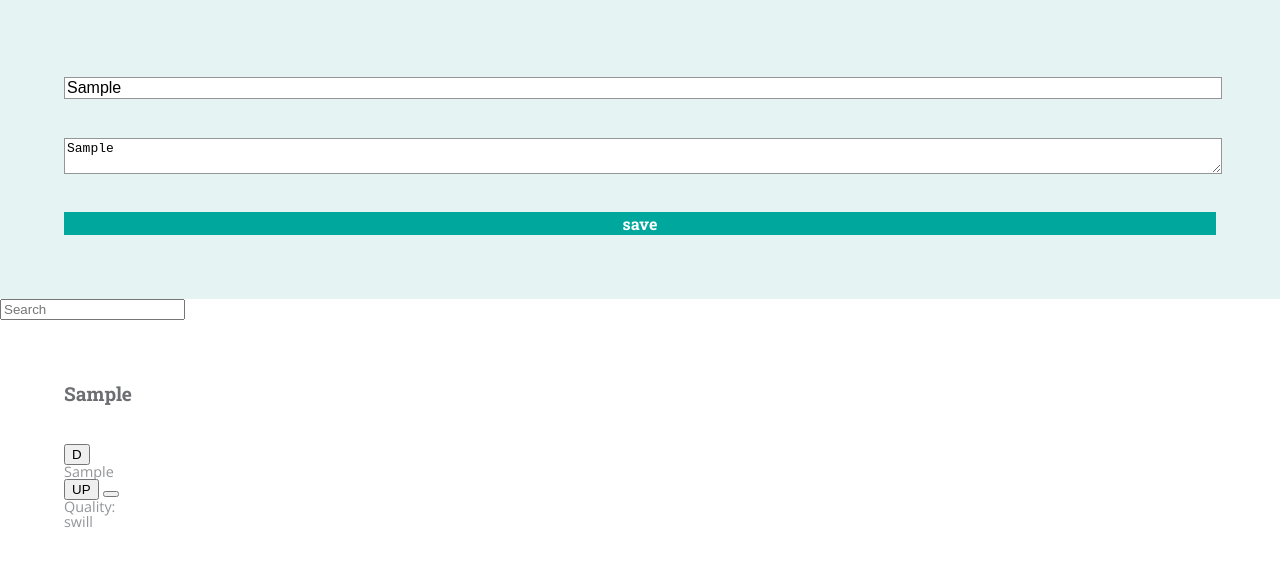
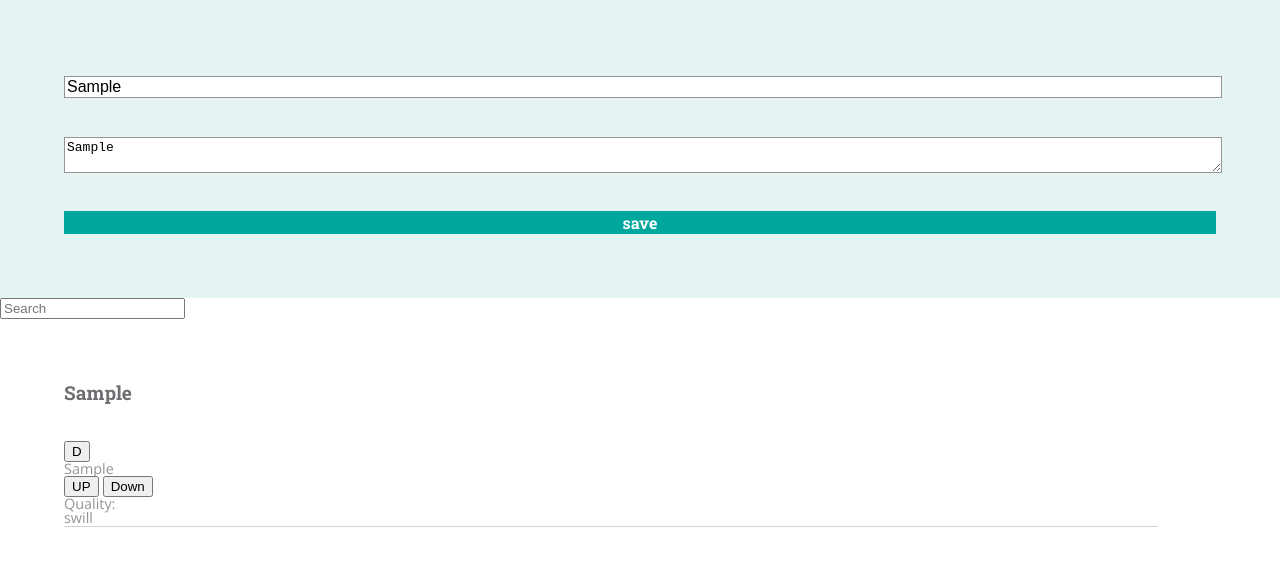
Before and after one commit to marissa27/idea-box, a plain HTML site: page index.html in a window 1280 px wide. Both pictures are taken after typing "Sample", "Sample" into the empty fields and a click on the input "save". Shown: the part 114-680 px from the top of the page. Drawn offline with nearby package versions, Linux system fonts and the light colour scheme.

Commit message:
Edit border property to right element. When article is deleted have it deleted out of localStorage.

```diff
--- a/main.css
+++ b/main.css
@@ -29,7 +29,6 @@
 
 .idea {
   color: #00A79D;
-  border-bottom: 1px solid #D1D3D4;
 }
 
 .main {
@@ -66,3 +65,8 @@
 .icon {
   width: 20px;
 }
+
+.article {
+  border-bottom: 1px solid #D1D3D4;
+  width: 95%;
+}
--- a/main.js
+++ b/main.js
@@ -17,7 +17,7 @@
   $(".stored").prepend(`<article class="article" id="${createIdea.id}"><h5 contenteditable>${createIdea.title}</h5><button class="delete-btn">D</button>
      <p contenteditable>${createIdea.body}</p>
      <button class="up">UP</button>
-     <button class="down"></button>
+     <button class="down">Down</button>
      <p class="quality">Quality:</p>
      <p class="type">${createIdea.quality}</p>
      </article>`)
@@ -34,6 +34,8 @@
 
 $('.stored').on('click', '.delete-btn', function(){
   $(this).closest('.article').remove();
+  var idKey = $(this).closest('.article').attr('id');
+  localStorage.removeItem(idKey);
 })
 
 $( '.stored' ).on('click', '.up', function() {
```
